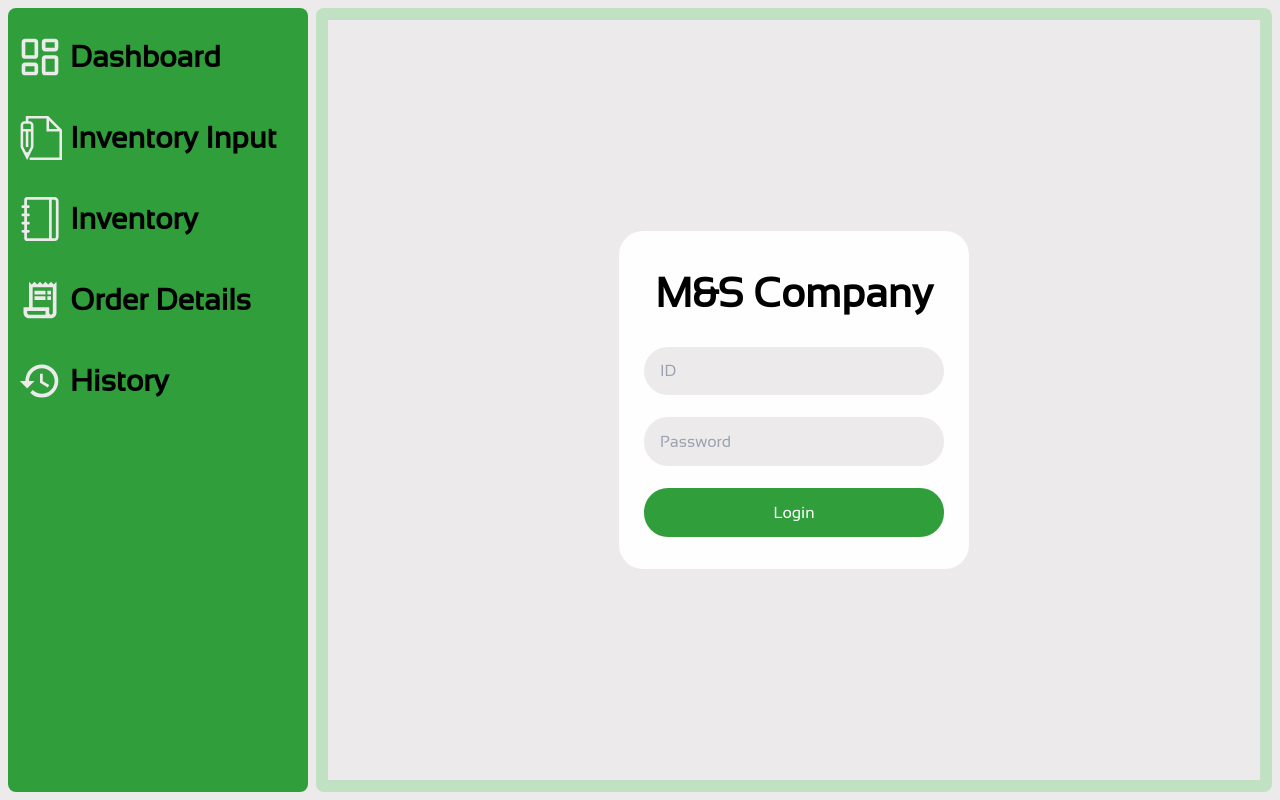
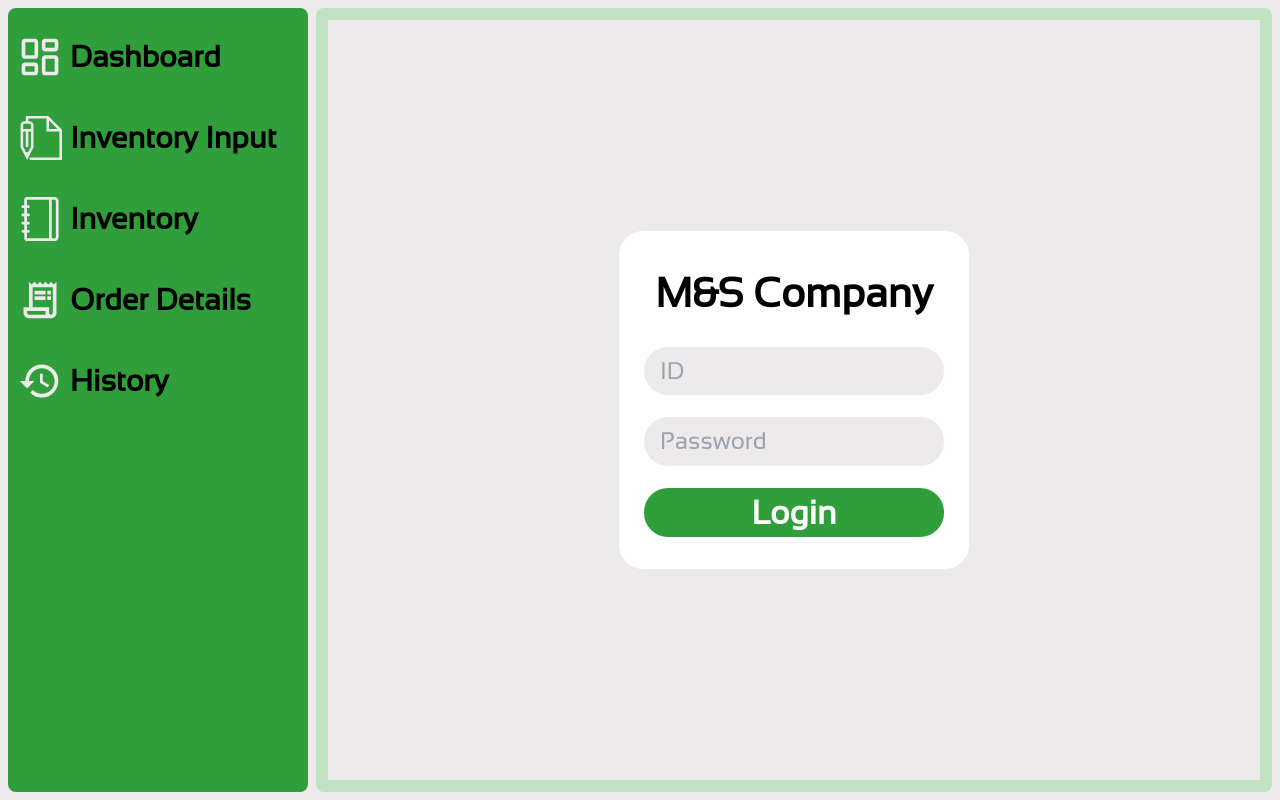
Before and after one commit to whoisbel/M-and-S-Inventory-Management, a Next.js app: page /login in a window 1280 px wide. Built offline with nearby package versions, Linux system fonts and the light colour scheme.

Commit message:
Updated font size in login page

```diff
--- a/app/login/page.tsx
+++ b/app/login/page.tsx
@@ -8,9 +8,9 @@ const Login = () => {
     return <div className="h-full w-full bg-main-background text-black flex justify-center items-center">
                 <div className="w-[350px] h-[338px] bg-custom-white rounded-3xl flex flex-col items-center justify-center pl-6 pr-6 pt-8 pb-8">
                     <h1 className="text-[41px] font-bold mb-[22px]">M&S Company</h1>
-                    <input type="text" className="bg-main-background rounded-3xl w-[300px] h-[50px] mb-[22px] pl-4" placeholder="ID"/>
-                    <input type="password" className="bg-main-background rounded-3xl w-[300px] h-[50px] mb-[22px] pl-4" placeholder="Password"/>
-                    <button className="w-[300px] h-[50px] text-custom-white bg-primary-color rounded-3xl">Login</button>
+                    <input type="text" className="bg-main-background rounded-3xl w-[300px] h-[50px] mb-[22px] pl-4 text-2xl" placeholder="ID"/>
+                    <input type="password" className="bg-main-background rounded-3xl w-[300px] h-[50px] mb-[22px] pl-4 text-2xl" placeholder="Password"/>
+                    <button className="w-[300px] h-[50px] text-custom-white bg-primary-color rounded-3xl font-bold text-[33px]">Login</button>
                 </div>
             </div>;
 };
```
